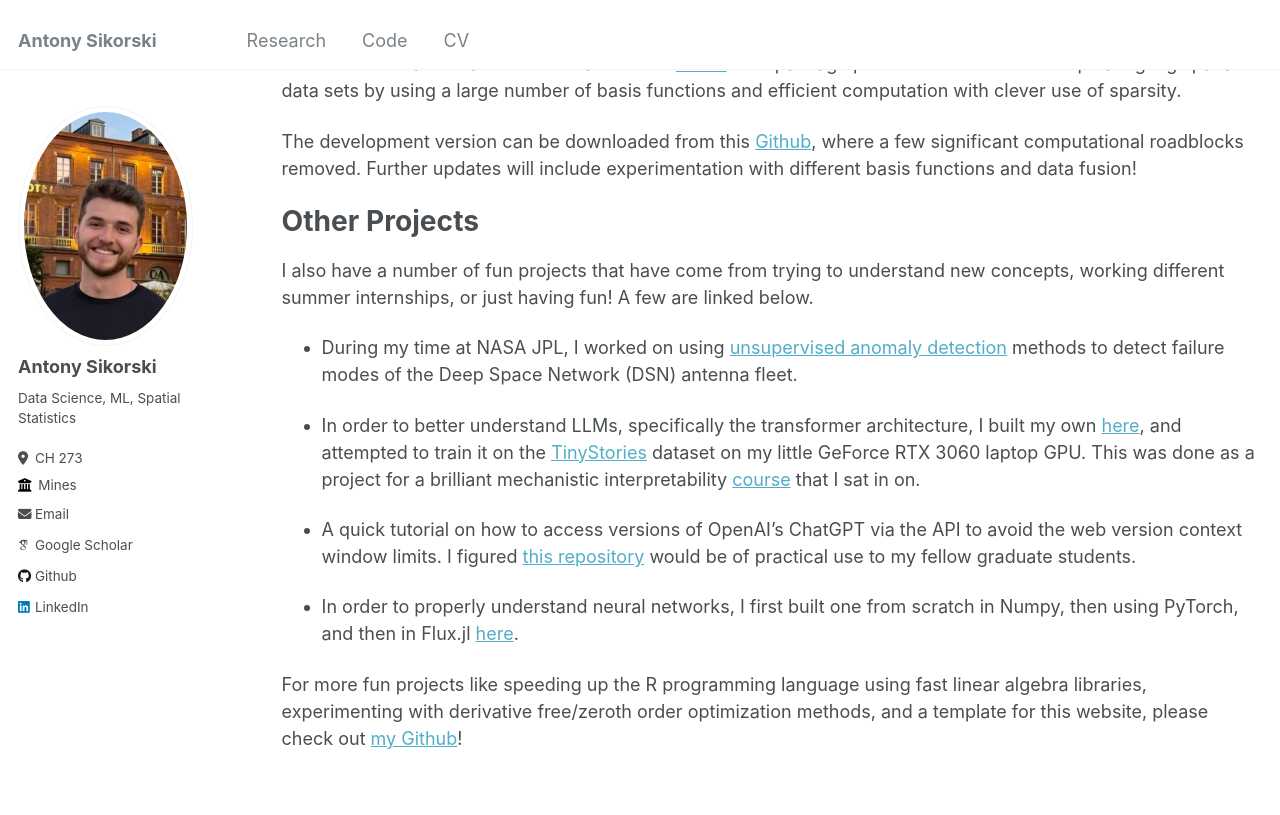
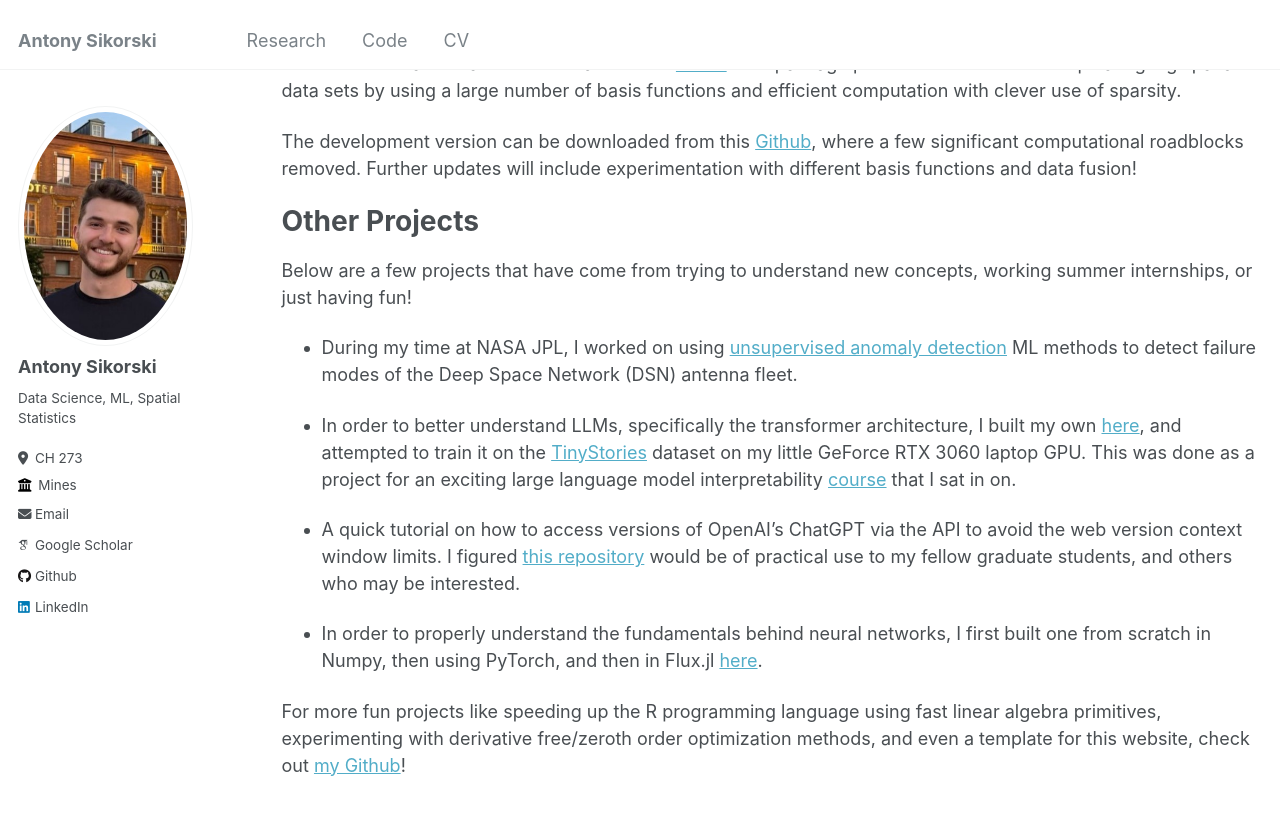
Before and after one commit to antonyxsik/antonyxsik.github.io, a Jekyll site: the page built from _pages/code.md, in a window 1280 px wide and 900 px high, scrolled down 254 px. Shown: the top 815 px of the window. Built offline with Jekyll 4.4.1, drawn with Linux system fonts in a browser that asks for light colours; some web fonts are replaced.

Commit message:
minor changes in many places

```diff
--- a/_pages/code.md
+++ b/_pages/code.md
@@ -21,14 +21,14 @@ The development version can be downloaded from this [Github](https://github.com/
 
 Other Projects
 ======
-I also have a number of fun projects that have come from trying to understand new concepts, working different summer internships, or just having fun! A few are linked below.
+Below are a few projects that have come from trying to understand new concepts, working summer internships, or just having fun!
 
-- During my time at NASA JPL, I worked on using [unsupervised anomaly detection](https://github.com/antonyxsik/Unsupervised_Anomaly_Detect) methods to detect failure modes of the Deep Space Network (DSN) antenna fleet.
+- During my time at NASA JPL, I worked on using [unsupervised anomaly detection](https://github.com/antonyxsik/Unsupervised_Anomaly_Detect) ML methods to detect failure modes of the Deep Space Network (DSN) antenna fleet.
 
-- In order to better understand LLMs, specifically the transformer architecture, I built my own [here](https://github.com/antonyxsik/ittybittyGPT), and attempted to train it on the [TinyStories](https://huggingface.co/datasets/roneneldan/TinyStories) dataset on my little GeForce RTX 3060 laptop GPU. This was done as a project for a brilliant mechanistic interpretability [course](https://github.com/antonyxsik/decoding-gpt) that I sat in on.
+- In order to better understand LLMs, specifically the transformer architecture, I built my own [here](https://github.com/antonyxsik/ittybittyGPT), and attempted to train it on the [TinyStories](https://huggingface.co/datasets/roneneldan/TinyStories) dataset on my little GeForce RTX 3060 laptop GPU. This was done as a project for an exciting large language model interpretability [course](https://github.com/antonyxsik/decoding-gpt) that I sat in on.
 
-- A quick tutorial on how to access versions of OpenAI's ChatGPT via the API to avoid the web version context window limits. I figured [this repository](https://github.com/antonyxsik/GPT-API-Access-Tutorial) would be of practical use to my fellow graduate students.
+- A quick tutorial on how to access versions of OpenAI's ChatGPT via the API to avoid the web version context window limits. I figured [this repository](https://github.com/antonyxsik/GPT-API-Access-Tutorial) would be of practical use to my fellow graduate students, and others who may be interested.
 
-- In order to properly understand neural networks, I first built one from scratch in Numpy, then using PyTorch, and then in Flux.jl [here](https://github.com/antonyxsik/NeuralNetExperiments).
+- In order to properly understand the fundamentals behind neural networks, I first built one from scratch in Numpy, then using PyTorch, and then in Flux.jl [here](https://github.com/antonyxsik/NeuralNetExperiments).
 
-For more fun projects like speeding up the R programming language using fast linear algebra libraries, experimenting with derivative free/zeroth order optimization methods, and a template for this website, please check out [my Github](https://github.com/antonyxsik)!
+For more fun projects like speeding up the R programming language using fast linear algebra primitives, experimenting with derivative free/zeroth order optimization methods, and even a template for this website, check out [my Github](https://github.com/antonyxsik)!
```
Also changed, not shown: _pages/about.md (+3 -3 lines), _pages/research.md (+2 -2 lines).
